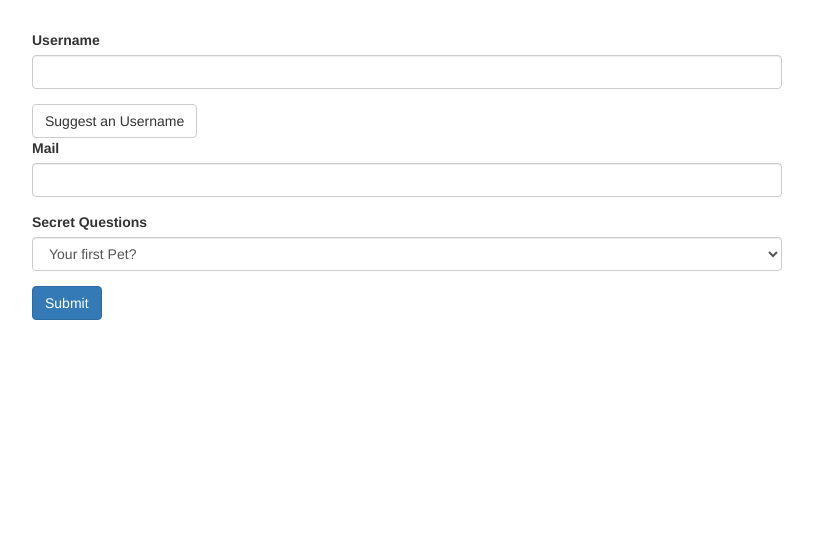
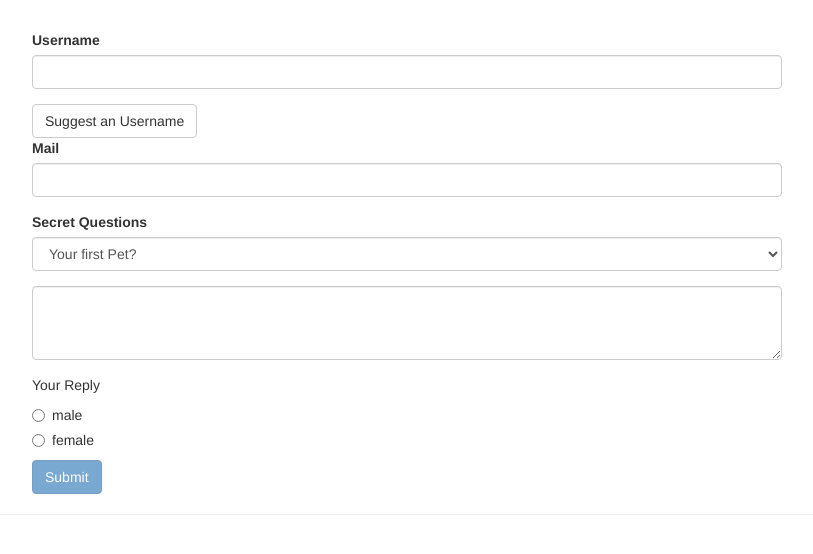
Before and after one commit to nilesh-emtec/Angular4Training, an Angular app: page /#/ in a window 1280 px wide. Shown: the top 554 px of the page, without its empty margins (233-1046 px from the left). Built offline with nearby package versions, Linux system fonts and the light colour scheme.

Commit message:
template driven approach implmented

```diff
--- a/src/app/app.component.css
+++ b/src/app/app.component.css
@@ -1,3 +1,7 @@
 .container {
   margin-top: 30px;
 }
+
+input.ng-invalid.ng-touched {
+  border: 1px solid red;
+}
--- a/src/app/app.component.html
+++ b/src/app/app.component.html
@@ -1,27 +1,49 @@
 <div class="container">
   <div class="row">
     <div class="col-xs-12 col-sm-10 col-md-8 col-sm-offset-1 col-md-offset-2">
-      <form>
+      <form (ngSubmit)="onSubmit(f)" #f="ngForm">
         <div id="user-data">
           <div class="form-group">
             <label for="username">Username</label>
-            <input type="text" id="username" class="form-control">
+            <input type="text" id="username" class="form-control" name="username" ngModel required #username="ngModel">
+            <span class="help-block" *ngIf="!username.valid && username.touched">Please enter valid username!</span>
           </div>
-          <button class="btn btn-default" type="button">Suggest an Username</button>
+          <button class="btn btn-default" type="button" (click)="suggestUserName()">Suggest an Username</button>
           <div class="form-group">
             <label for="email">Mail</label>
-            <input type="email" id="email" class="form-control">
+            <input type="email" id="email" class="form-control" name="email" ngModel required email pattern="[a-z0-9._%+-]+@[a-z0-9.-]+\.[a-z]{2,4}$"
+              #email="ngModel">
+            <span class="help-block" *ngIf="!email.valid && email.touched">Please enter valid email address!</span>
           </div>
         </div>
         <div class="form-group">
           <label for="secret">Secret Questions</label>
-          <select id="secret" class="form-control">
+          <select id="secret" class="form-control" name="secret" [ngModel]="defaultQuestion">
             <option value="pet">Your first Pet?</option>
             <option value="teacher">Your first teacher?</option>
           </select>
         </div>
-        <button class="btn btn-primary" type="submit">Submit</button>
+        <div class="form-group">
+          <textarea name="questionAnswer" [(ngModel)]="answer" rows="3" class="form-control"></textarea>
+        </div>
+        <p> Your Reply {{ answer }}</p>
+        <div class="radio" *ngFor="let gender of genders">
+          <label>
+            <input type="radio" name="gender" [value]="gender" ngModel required >
+            {{gender}}
+          </label>
+        </div>
+        <button class="btn btn-primary" [disabled]="!f.valid" type="submit">Submit</button>
       </form>
     </div>
   </div>
+  <hr>
+  <div class="row" *ngIf="submitted">
+    <h2>User Data</h2>
+    <p>Username : {{ user.username }}</p>
+    <p>Email : {{ user.email }}</p>
+    <p>Secret Question : {{ user.secret }}</p>
+    <p>Question Answer : {{ user.answer }}</p>
+    <p>Gender : {{ user.gender }}</p>
+  </div>
 </div>
--- a/src/app/app.component.ts
+++ b/src/app/app.component.ts
@@ -1,4 +1,5 @@
-import { Component } from '@angular/core';
+import { Component, ViewChild } from '@angular/core';
+import { NgForm } from '@angular/forms';
 
 @Component({
   selector: 'app-root',
@@ -6,7 +7,40 @@ import { Component } from '@angular/core';
   styleUrls: ['./app.component.css']
 })
 export class AppComponent {
+  @ViewChild('f') signupForm: NgForm
+  genders = ['male', 'female'];
+  answer = '';
+  defaultQuestion = 'pet';
+  submitted = false;
+
+  user = {
+    username: '',
+    email: '',
+    secret: '',
+    answer: '',
+    gender: ''
+  }
+
+
+
   suggestUserName() {
     const suggestedName = 'Superuser';
+    this.signupForm.form.patchValue({
+      username: suggestedName
+    });
+  }
+
+  onSubmit(form: NgForm) {
+    this.submitted = true;
+    console.log(form);
+    this.user.username = form.value.username;
+    this.user.email = form.value.email;
+    this.user.secret = form.value.secret;
+    this.user.answer = form.value.questionAnswer;
+    this.user.gender = form.value.gender;
+    form.reset();
+    form.form.patchValue({
+      secret: this.defaultQuestion
+    });
   }
 }
```
